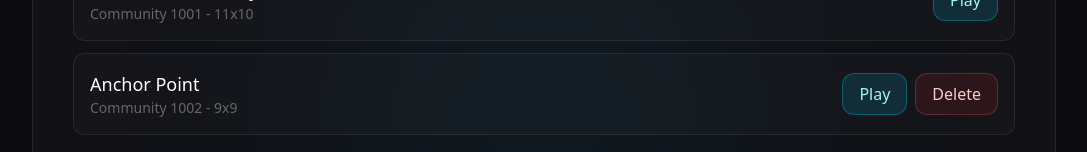
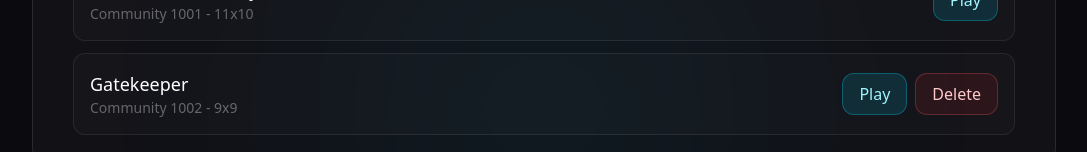
Before and after one commit to Timothy-Cao/misconfigured, a Next.js app: page /community in a window 1280 px wide. Shown: the part 340-492 px from the top of the page, without its empty margins (96-1183 px from the left). Built offline with nearby package versions, Linux system fonts and the light colour scheme; no server answers.

Commit message:
Replace anchor community level

```diff
--- a/src/levels/community-1002.ts
+++ b/src/levels/community-1002.ts
@@ -2,23 +2,23 @@ import { type LevelData } from '@/engine/types';
 
 const level: LevelData = {
   id: 1002,
-  name: 'Anchor Point',
+  name: 'Gatekeeper',
   width: 9,
   height: 9,
   grid: [
     [0, 0, 0, 0, 0, 0, 0, 0, 0],
-    [0, 0, 0, 3, 0, 2, 0, 0, 0],
-    [0, 0, 0, 92, 0, 6, 0, 0, 0],
-    [0, 0, 0, 1, 0, 6, 0, 0, 0],
-    [0, 0, 1, 6, 3, 6, 1, 0, 0],
-    [0, 0, 0, 1, 1, 1, 0, 0, 0],
-    [0, 0, 1, 1, 1, 1, 1, 0, 0],
-    [0, 0, 1, 1, 1, 1, 1, 0, 0],
+    [0, 0, 0, 0, 0, 0, 0, 0, 0],
+    [0, 0, 0, 0, 0, 0, 0, 0, 0],
+    [0, 0, 0, 0, 0, 0, 0, 3, 0],
+    [0, 0, 0, 0, 0, 0, 0, 1, 0],
+    [0, 0, 0, 80, 0, 20, 1, 1, 0],
+    [0, 0, 10, 1, 0, 1, 0, 0, 0],
+    [0, 0, 1, 1, 1, 1, 0, 0, 0],
     [0, 0, 0, 0, 0, 0, 0, 0, 0],
   ],
   players: [
     { startX: 2, startY: 7, rotation: 0 },
-    { startX: 6, startY: 7, rotation: 2 },
+    { startX: 4, startY: 7, rotation: 1 },
   ],
   lives: 1,
 };
```
